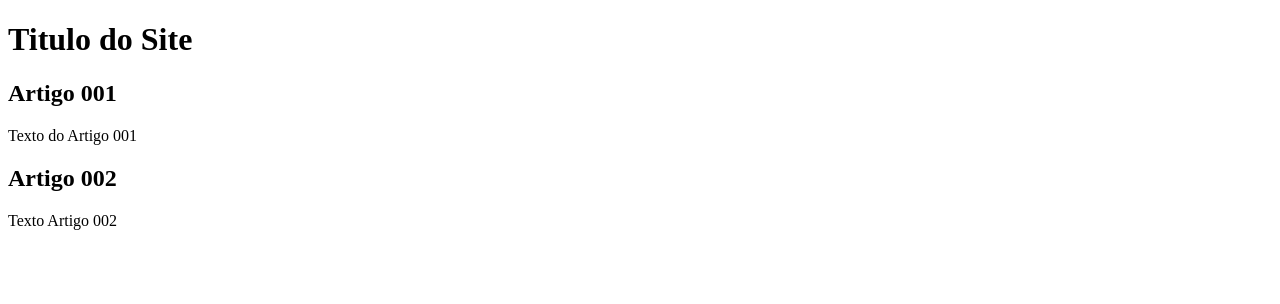
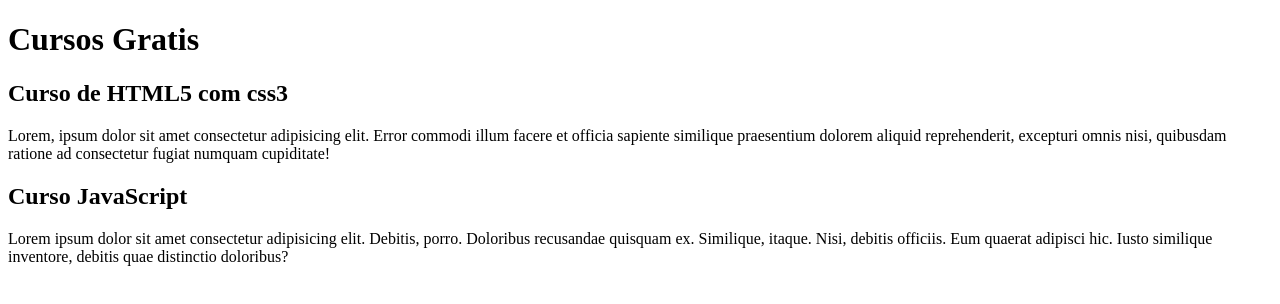
Before and after one commit to ValmirSGama/ProjetoSite, a plain HTML site: page index.html in a window 1280 px wide. Drawn offline with Linux system fonts and the light colour scheme.

Commit message:
comecei a escrever o conteudo

```diff
--- a/index.html
+++ b/index.html
@@ -9,15 +9,15 @@
 <body>
     <main>
         <header>
-            <h1>Titulo do Site</h1>
+            <h1>Cursos Gratis</h1>
         </header>
         <article>
-            <h2>Artigo 001</h2>
-            <p>Texto do Artigo 001</p>
+            <h2>Curso de HTML5 com css3</h2>
+            <p>Lorem, ipsum dolor sit amet consectetur adipisicing elit. Error commodi illum facere et officia sapiente similique praesentium dolorem aliquid reprehenderit, excepturi omnis nisi, quibusdam ratione ad consectetur fugiat numquam cupiditate!</p>
         </article>
         <article>
-            <h2>Artigo 002</h2>
-            <p>Texto Artigo 002</p>
+            <h2>Curso JavaScript</h2>
+            <p>Lorem ipsum dolor sit amet consectetur adipisicing elit. Debitis, porro. Doloribus recusandae quisquam ex. Similique, itaque. Nisi, debitis officiis. Eum quaerat adipisci hic. Iusto similique inventore, debitis quae distinctio doloribus?</p>
         </article>
     </main>
 </body>
```
